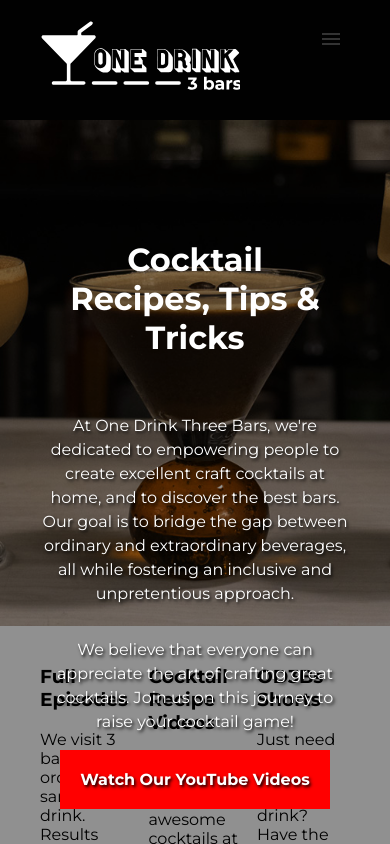
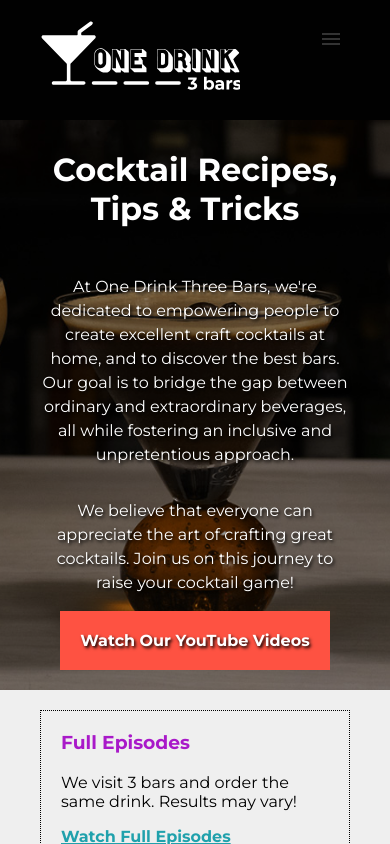
Before and after one commit to violetcrumble/od3b-fe, a Next.js app: page / in a window 390 px wide. Shown: the top 844 px of the page. Built offline with nearby package versions, Linux system fonts and the light colour scheme.

Commit message:
adding some mobile styles

```diff
--- a/components/HeroImage/HeroImage.styled.js
+++ b/components/HeroImage/HeroImage.styled.js
@@ -1,13 +1,13 @@
 import styled from 'styled-components';
+import { themeColors, breakpoints } from '../../utils/stylevars';
 
 export const HeroStyles = styled.div`
-  position: relative;
+    position: relative;
     width: 100%;
-    height: 60vh;
 
     .imageWrapper {
-    z-index: -1;
-  }
+      z-index: -1;
+    }
 
   .heroContent {
     position: relative;
@@ -15,17 +15,16 @@ export const HeroStyles = styled.div`
     flex-direction: column;
     align-items: center;
     color: white;
-    max-width: 600px;
     margin: 0 auto;
     text-align: center;
     background-color: rgba(0, 0, 0, .4);
-    padding: 40px;
-    top: 40px;
+    padding: 10px 40px 20px 40px;
+
 
     h1 {
       margin-top: 20px;
-
-      padding: 20px;
+      color: #fff;
+      padding-bottom: 10px;
     }
 
     p {
@@ -34,7 +33,7 @@ export const HeroStyles = styled.div`
     }
 
     .youtube-button {
-      background-color: #FF0000;
+      background-color: ${themeColors.brandColorTertiary};
       color: white;
       text-decoration: none;
       padding: 20px;
@@ -42,4 +41,16 @@ export const HeroStyles = styled.div`
       text-shadow: black 0.1em 0.1em 0.2em;
     }
   }
+
+  @media (min-width: ${breakpoints.md}) {
+    height: 60vh;
+
+    .heroContent {
+      max-width: 600px;
+
+    top: 40px;
+    }
+  }
+
+
 `;
--- a/components/HomePage/Home.js
+++ b/components/HomePage/Home.js
@@ -16,17 +16,17 @@ export default function HomePage() {
             <ContentWrapperConstrainedStyles>
                 <div className="offerings">
 
-                    <div><h3>Full Episodes</h3>
+                    <div className="offering-card"><h3>Full Episodes</h3>
                         <p>We visit 3 bars and order the same drink. Results may vary!</p>
                         <Link href="https://www.youtube.com/watch?v=D-GbyFvaabc&list=PLJxZHY_2ov3frKlUISWNKzvW85xtdhxvH" target="_blank">Watch Full Episodes</Link>
                     </div>
 
-                    <div><h3>Cocktail Recipe Videos</h3>
+                    <div className="offering-card"><h3>Cocktail Recipe Videos</h3>
                         <p>Want to learn how to make awesome cocktails at home? Check out our recipe videos!</p>
                         <Link href="https://www.youtube.com/@OneDrinkThreeBars/videos" target="_blank">View Cocktail Recipe Videos</Link>
                     </div>
 
-                    <div><h3>OD3Bs Shorts</h3>
+                    <div className="offering-card"><h3>OD3Bs Shorts</h3>
                         <p>Just need to know how to make a drink? Have the attention span of a gnat? Check out our YouTube shorts!</p>
                         <Link href="https://www.youtube.com/@OneDrinkThreeBars/shorts" target="_blank">Cocktail Recipe Shorts</Link>
                     </div>
--- a/components/HomePage/Home.styled.js
+++ b/components/HomePage/Home.styled.js
@@ -1,4 +1,5 @@
 import styled from 'styled-components';
+import { breakpoints, themeColors } from '../../utils/stylevars';
 
 export const HomeStyles = styled.main`
 
@@ -6,9 +7,29 @@ export const HomeStyles = styled.main`
     display: flex;
     box-sizing: border-box;
     justify-content: space-between;
+    flex-wrap: wrap;
 
-    > div {
+    .offering-card {
+        width: 100%;
+        margin-bottom: 30px;
+        background-color: ${themeColors.grayLighter};
+        padding: 20px;
+        border: dotted 1px;
+
+        h3 {
+          color: ${themeColors.brandColorPrimary};
+        }
+
+        a {
+          display: block;
+          font-weight: bold;
+        }
+    }
+    @media (min-width: ${breakpoints.lg}) {
+      border: none;
+      .offering-card {
         width: 30%;
+    }
     }
   }
 `;
--- a/pages/_app.js
+++ b/pages/_app.js
@@ -11,7 +11,17 @@ body {
     background-color: ${themeColors.grayLighter};
 }
 h1 {
+  color: ${themeColors.brandColorPrimary};
+}
+h2, h3 {
   margin-block-start: 0;
+  color: ${themeColors.brandColorSecondary};
+}
+a:link, a:visited {
+  color: ${themeColors.brandColorSecondary};
+}
+a:hover, a:active {
+  text-decoration: none;
 }
 `;
 
--- a/pages/index.js
+++ b/pages/index.js
@@ -1,6 +1,5 @@
 import Head from 'next/head';
 import ContentWrapper from '../components/ContentWrapper';
-import HeroImage from '../components/HeroImage/HeroImage';
 import HomePage from '../components/HomePage/Home';
 
 
@@ -16,7 +15,6 @@ export default function Home() {
 
       <HomePage />
 
-
     </ContentWrapper>
   );
 }
--- a/utils/stylevars.js
+++ b/utils/stylevars.js
@@ -16,7 +16,7 @@ export const themeColors = {
     grayDarker: "#414141", //tundora
     brandColorPrimary: "#a919c9", //purple heart
     brandColorPrimaryLight: "#e486f4", // heliotrope
-    brandColorSecondary: "#21a7b3", //eastern blue
+    brandColorSecondary: "#20A1AC", //eastern blue
     brandColorSecondaryLight: "#6ce3ee", //spray
     brandColorTertiary: "#fe5242", //sunset orange
 }
```
